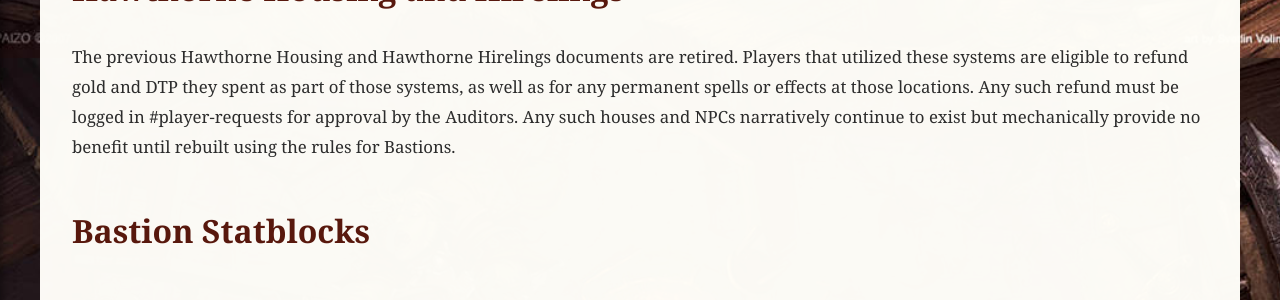
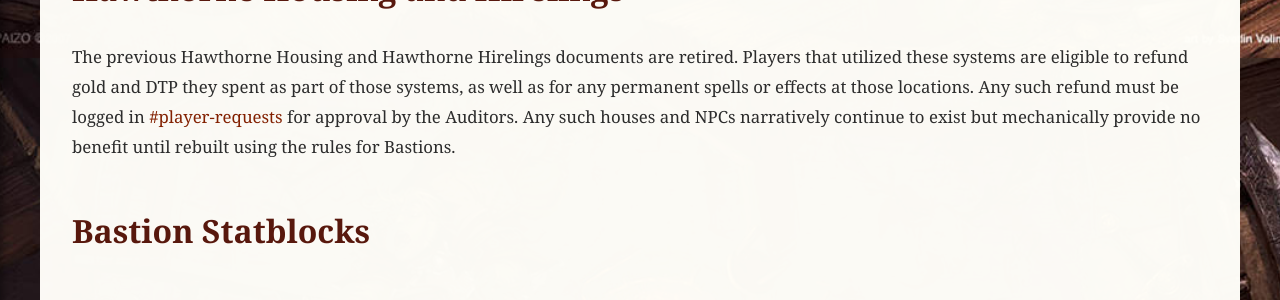
Before and after one commit to hawthorneguild/Guides, a Jekyll site: the page built from _playersguide/appendices/bastions.md, in a window 1280 px wide and 900 px high, scrolled down 2427 px. Shown: the part 215-515 px from the top of the window. Built offline with Jekyll 4.4.1, drawn with Linux system fonts in a browser that asks for light colours; comment, search, counter and statistics services are not loaded.

Commit message:
link in bastion

```diff
--- a/_layouts/default.html
+++ b/_layouts/default.html
@@ -8,6 +8,10 @@
     <link rel="stylesheet" href="{{ '/assets/css/search.css' | relative_url }}">
 	<link rel="stylesheet" href="{{ '/assets/css/style.css' | relative_url }}"><link rel="stylesheet" href="{{ '/assets/css/home.css' | relative_url }}">
     <script src="{{ '/assets/js/heading-links.js' | relative_url }}"></script>
+
+
+    <link rel="icon" type="image/png" href="{{ '/assets/thumbnails/guild-icon.png' | relative_url }}">
+    <link rel="apple-touch-icon" href="{{ '/assets/thumbnails/guild-icon.png' | relative_url }}">
 
     {% for stylesheet in page.extra_css %}
         <link rel="stylesheet" href="{{ stylesheet | relative_url }}">
--- a/_playersguide/appendices/bastions.md
+++ b/_playersguide/appendices/bastions.md
@@ -48,7 +48,7 @@
 
 ## Hawthorne Housing and Hirelings
 
-The previous Hawthorne Housing and Hawthorne Hirelings documents are retired. Players that utilized these systems are eligible to refund gold and DTP they spent as part of those systems, as well as for any permanent spells or effects at those locations. Any such refund must be logged in #player-requests for approval by the Auditors. Any such houses and NPCs narratively continue to exist but mechanically provide no benefit until rebuilt using the rules for Bastions.
+The previous Hawthorne Housing and Hawthorne Hirelings documents are retired. Players that utilized these systems are eligible to refund gold and DTP they spent as part of those systems, as well as for any permanent spells or effects at those locations. Any such refund must be logged in [#player-requests](https://discord.com/channels/308324031478890497/620751743025807390) for approval by the Auditors. Any such houses and NPCs narratively continue to exist but mechanically provide no benefit until rebuilt using the rules for Bastions.
 
 ## Bastion Statblocks
 
```
